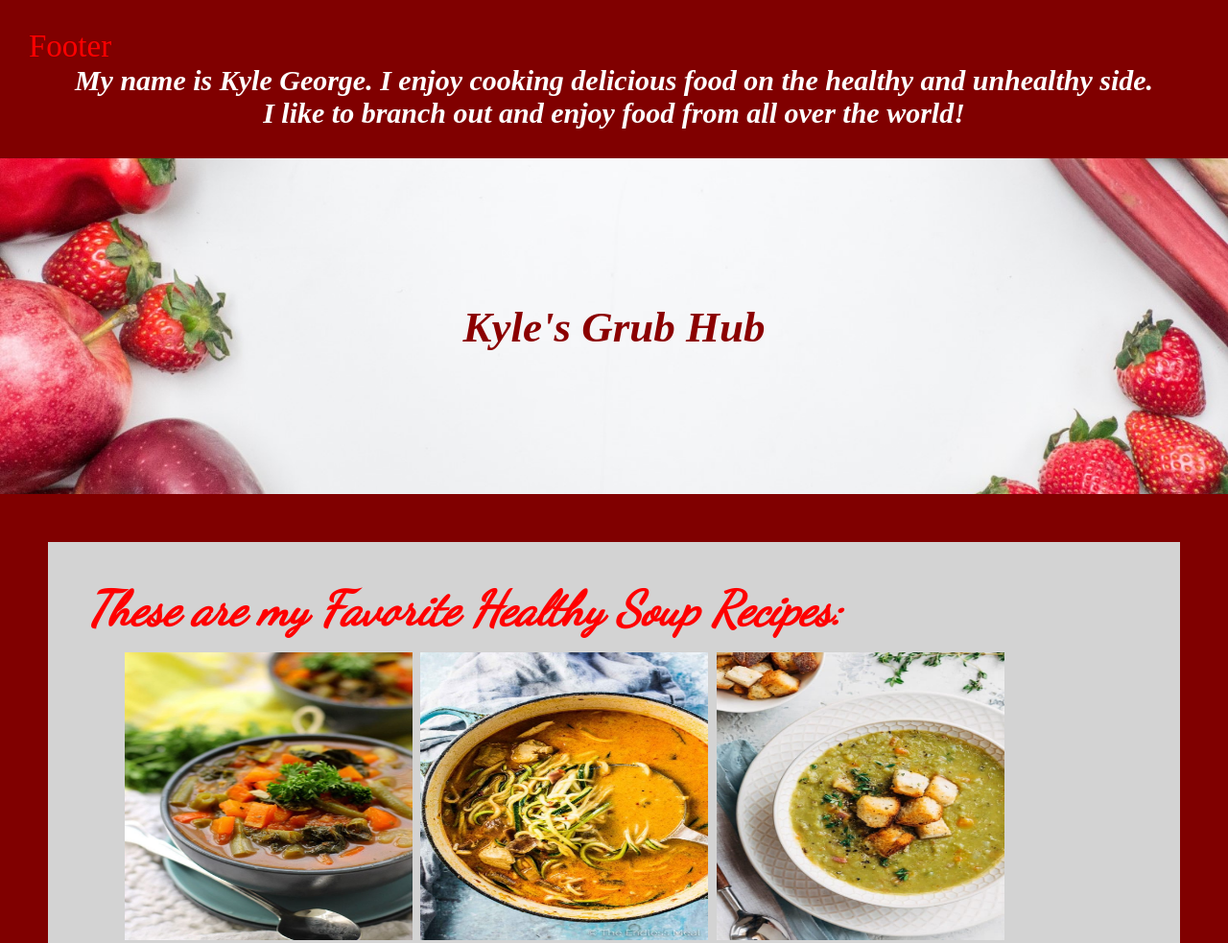
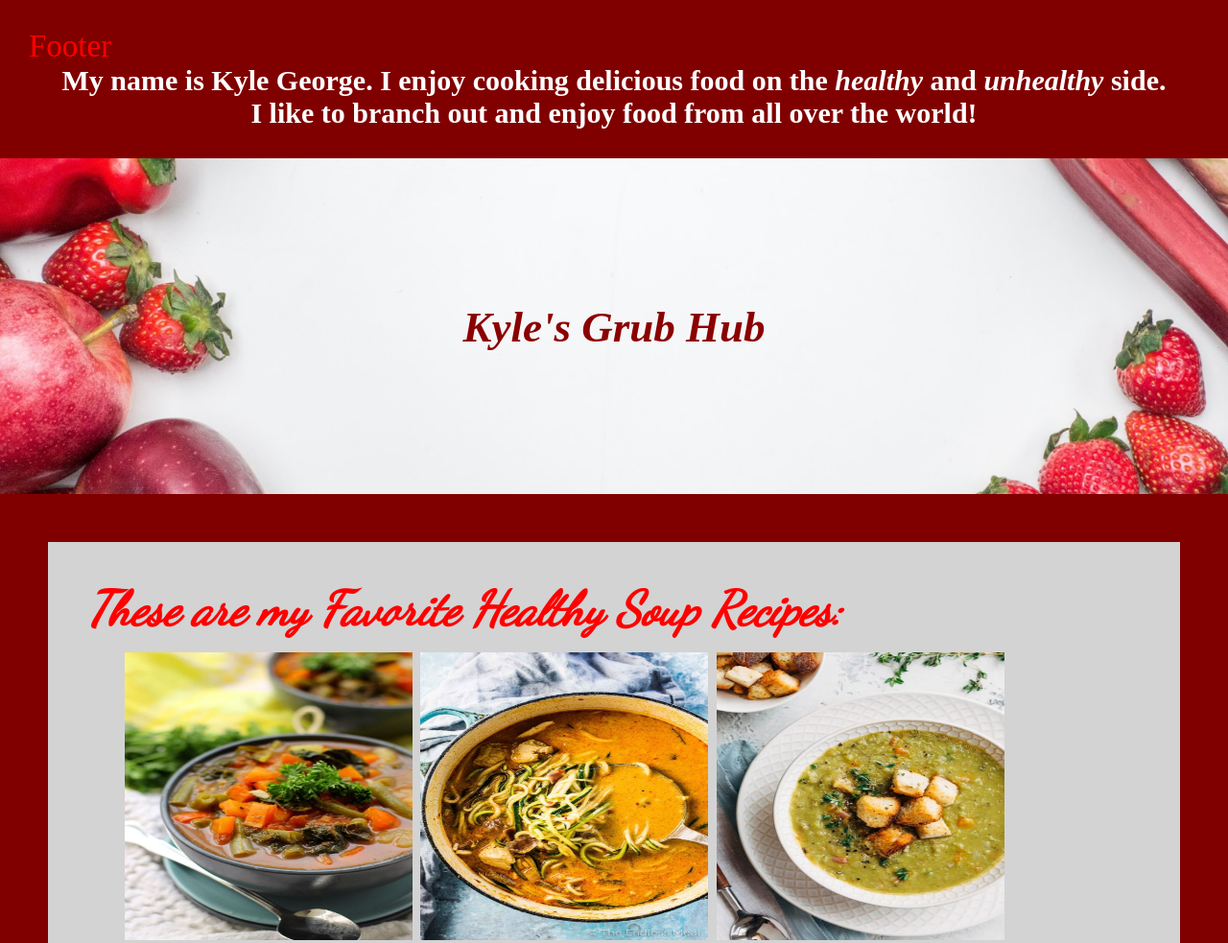
Before and after one commit to kylegeorge17/Website, a plain HTML site: page index.html in a window 1280 px wide. Shown: the top 983 px of the page at 96% size. Drawn offline with Linux system fonts and the light colour scheme.

Commit message:
change fonts

```diff
--- a/index.html
+++ b/index.html
@@ -12,8 +12,8 @@
       <header>
         <h1 class="title"></h1>
           <a href="#footer">Footer</a>
-            <h2>My name is Kyle George. I enjoy cooking delicious food on the <strong>healthy</strong> and <strong>unhealthy side</strong>.</h2>
-        <h2>I like to branch out and enjoy food from all over the world!</h2>
+            <h4>My name is Kyle George. I enjoy cooking delicious food on the <em>healthy</em> and <em>unhealthy</em> side.</h4>
+        <h4>I like to branch out and enjoy food from all over the world!</h4>
       </header>
 
         <div class="banner"><h1>Kyle's Grub Hub</h1></div>
--- a/style.css
+++ b/style.css
@@ -28,7 +28,7 @@ header h1 {
 h2 {
   font-size: 30px;
   color: white;
-  font-family:'Libre Baskerville', serif;
+  font-family: 'Merriweather', serif;
   text-align: center;
 }
 
@@ -42,6 +42,7 @@ h4 {
   font-size:30px;
   color: white;
   font-family: 'Merriweather', serif;
+  text-align: center;
 }
 
 h1,h2,h3 {
```
